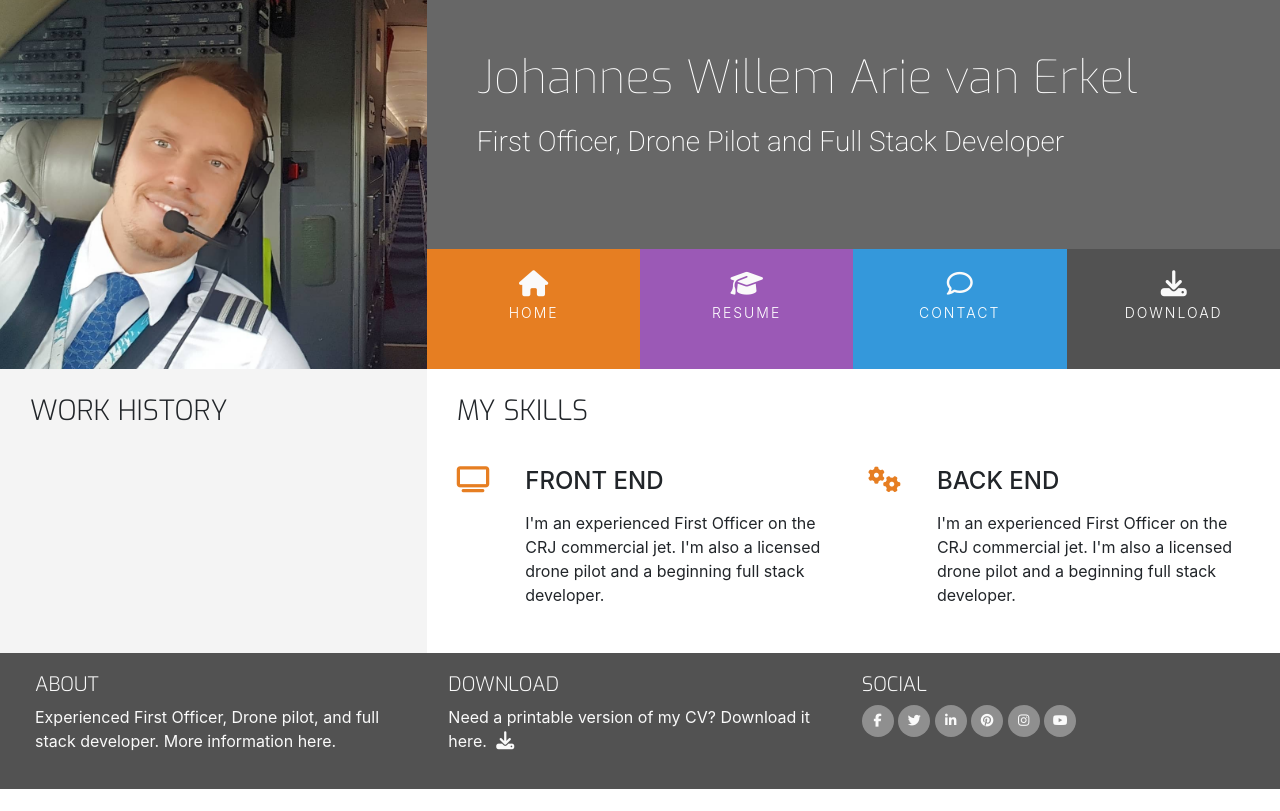
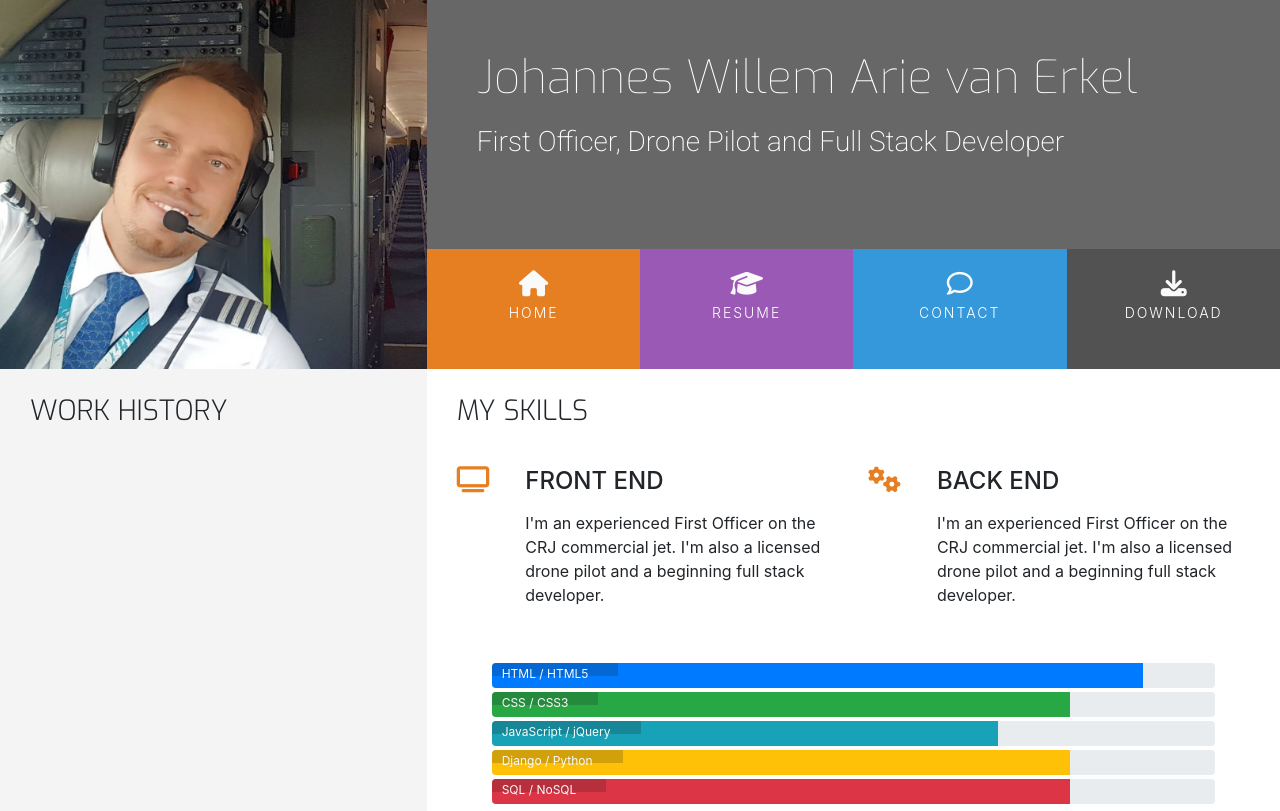
Before and after one commit to jve89/ucd-resume, a plain HTML site: page resume.html in a window 1280 px wide. Shown: the top 811 px of the page. Drawn offline with nearby package versions, Linux system fonts and the light colour scheme.

Commit message:
Adding progress bar and skillset to resume pageand styling them with nice colors

```diff
--- a/assets/css/style.css
+++ b/assets/css/style.css
@@ -259,3 +259,24 @@ footer {
     position: relative;
     width: 60%;
 }
+
+/* ---------- Skills */
+
+.progress {
+    position: relative;
+    height: 25px;
+    margin-bottom: 4px;
+}
+
+.progress-type {
+    position: absolute;
+    left: 0px;
+    font-weight: 400;
+    padding: 11px 30px 2px 10px;
+    color: #fafafa;
+    background-color: rgba(25, 25, 25, 0.2);
+}
+
+.progress-section {
+    margin: 40px 20px;
+}
--- a/resume.html
+++ b/resume.html
@@ -94,6 +94,40 @@
                     </div>
 
                 </div>
+                <div class="row progress-section">
+                    <div class="col">
+                        <div class="progress">
+                            <div class="progress-bar" role="progressbar" aria-valuenow="90" aria-valuemin="0" aria-valuemax="100" style="width:90%;">
+                                <span class="sr-only">90% complete</span>
+                            </div>
+                                <span class="progress-type"> HTML / HTML5 </span>
+                        </div>
+                        <div class="progress">
+                            <div class="progress-bar bg-success" role="progressbar" aria-valuenow="80" aria-valuemin="0" aria-valuemax="100" style="width:80%;">
+                                <span class="sr-only">80% complete</span>
+                            </div>
+                                <span class="progress-type"> CSS / CSS3 </span>
+                        </div>
+                        <div class="progress">
+                            <div class="progress-bar bg-info" role="progressbar" aria-valuenow="70" aria-valuemin="0" aria-valuemax="100" style="width:70%;">
+                                <span class="sr-only">70% complete</span>
+                            </div>
+                                <span class="progress-type"> JavaScript / jQuery </span>
+                        </div>
+                        <div class="progress">
+                            <div class="progress-bar bg-warning" role="progressbar" aria-valuenow="80" aria-valuemin="0" aria-valuemax="100" style="width:80%;">
+                                <span class="sr-only">80% complete</span>
+                            </div>
+                                <span class="progress-type"> Django / Python </span>
+                        </div>
+                        <div class="progress">
+                            <div class="progress-bar bg-danger" role="progressbar" aria-valuenow="80" aria-valuemin="0" aria-valuemax="100" style="width:80%;">
+                                <span class="sr-only">80% complete</span>
+                            </div>
+                                <span class="progress-type"> SQL / NoSQL </span>
+                        </div>
+                    </div>
+                </div>
             </div>
         </div>
 
```
